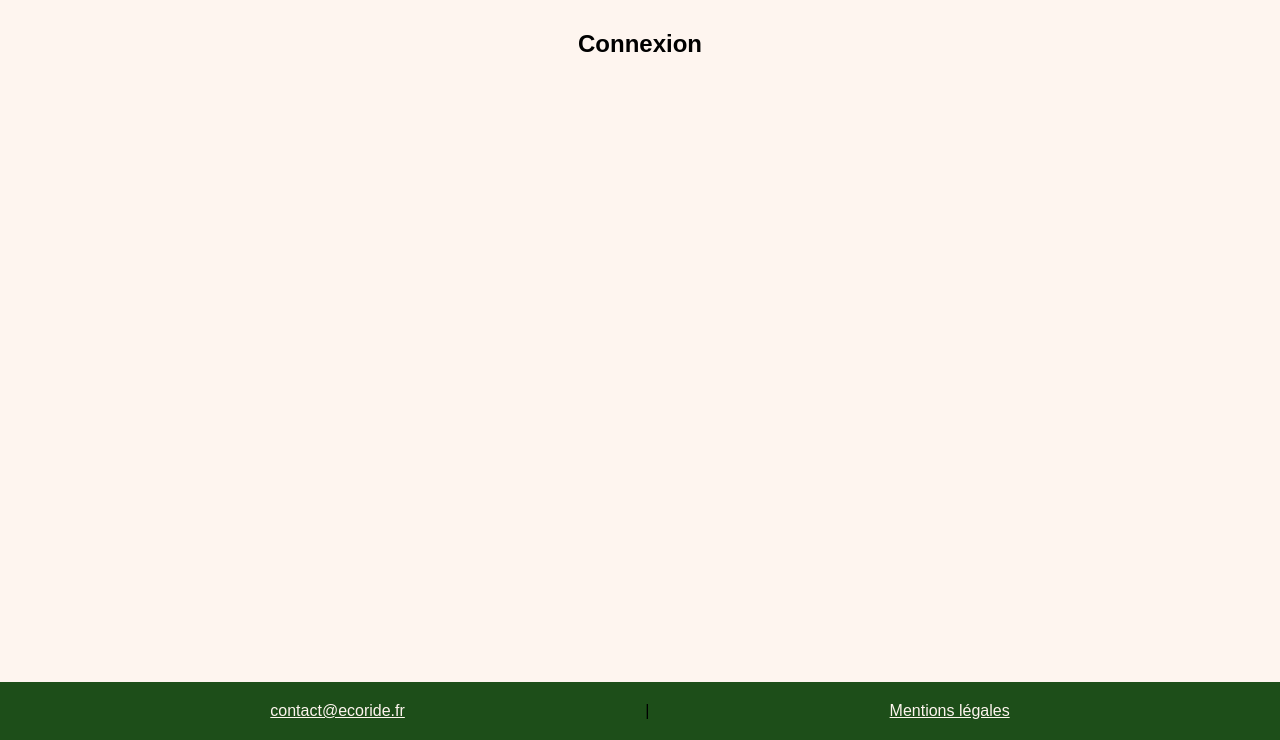
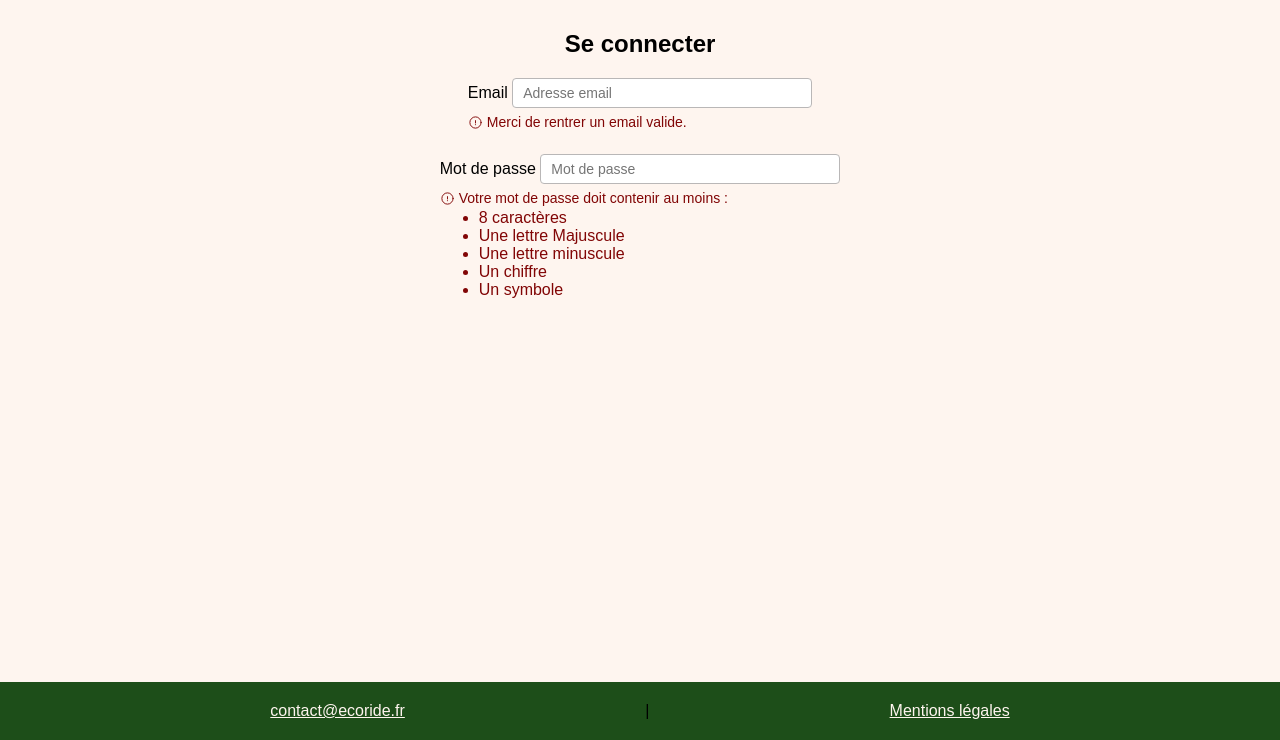
Before and after one commit to Haltarion/ECORIDE, a PHP site: page /pages/connexion.php in a window 1280 px wide. Shown: the part 60-800 px from the top of the page. Run offline with PHP 8.4, Linux system fonts and the light colour scheme.

Commit message:
creat connexion page

```diff
--- a/components/form/input-email.php
+++ b/components/form/input-email.php
@@ -1,5 +1,5 @@
 <div class="component__input-email">
-    <label for="<?= $inputId ?>"><?php echo $label ?></label>
-    <input type="mail" id="<?= $inputId ?>" placeholder="<?= $placeholder ?>" required>
+    <label for="mail">Email</label>
+    <input type="mail" id="mail" placeholder="Adresse email" required>
     <?php include '../components/form/error-alerte.php'; ?>
 </div>
--- a/components/form/input-mdp.php
+++ b/components/form/input-mdp.php
@@ -1,12 +1,13 @@
 <div class="component__input-mdp">
     <label for="mpd">Mot de passe</label>
     <input type="password" id="mdp" placeholder="Mot de passe" required>
-    <div class="component__input-mdp__alerte">
-        <span class="component__input-mdp__alerte__alerte__icon">
+    <div class="component__alerte">
+        <span class="component__alerte__icon">
             <svg xmlns="http://www.w3.org/2000/svg" fill="none" viewBox="0 0 24 24" stroke-width="1.5" stroke="currentColor" class="size-6">
             <path stroke-linecap="round" stroke-linejoin="round" d="M12 9v3.75m9-.75a9 9 0 1 1-18 0 9 9 0 0 1 18 0Zm-9 3.75h.008v.008H12v-.008Z" />
             </svg>
         </span>
+        <div class="component__alerte__input-mdp">
           <p>Votre mot de passe doit contenir au moins :</p>
           <ul>
             <li>8 caractères</li>
@@ -17,3 +18,4 @@
           </ul>
         </div>
     </div>
+</div>
--- a/css/form.css
+++ b/css/form.css
@@ -1,6 +1,6 @@
 /* Style pour la page de covoiturage */
 .covoiturages {
-  width: auto;
+  width: 100%;
   gap: 15px;
   padding: 15px;
 }
@@ -46,8 +46,7 @@ label {
   display: grid;
   grid-template-columns: 1fr 1fr 1fr;
   gap: 8px;
-  width: 100%; /* Prend toute la largeur du parent */
-  box-sizing: border-box; /* Inclut le padding/border dans la largeur */
+  width: 100%;
 }
 .component__input-date__container div {
   display: flex;
@@ -60,15 +59,16 @@ label {
 
 /* Style pour le message d'erreur -------------------------------*/
 .component__alerte__icon svg {
-  width: 12px;
-  height: 12px;
+  width: 15px;
+  height: 15px;
   stroke: var(--red-color);
+  margin-top: 3px;
 }
 
 .component__alerte {
   display: flex;
   flex-direction: row;
-  align-items: center;
+  align-items: flex-start;
   gap: 4px;
   color: var(--red-color);
   margin-top: 4px;
@@ -78,6 +78,10 @@ label {
 .component__alerte p {
   margin-block: 0;
 }
+.component__alerte ul {
+  margin-block: 0;
+  margin-left: 20px;
+}
 
 .container__button {
   width: 100%;
@@ -86,14 +90,30 @@ label {
   padding: 0px 15px;
 }
 
-/* Style pour les écrans mobile ------------------------------- */
-@media screen and (max-width: 699px) {
+/* Style pour les écrans mobile ------------------------------------ */
+@media screen and (max-width: 749px) {
+  /* Style pour la page de covoiturage */
+  .covoiturages {
+    display: flex;
+    flex-direction: column;
+    align-items: center;
+    justify-content: center;
+  }
+
   input {
     width: -webkit-fill-available;
   }
 }
 /* Style pour les écrans desktop ----------------------------------- */
-@media screen and (min-width: 700px) {
+@media screen and (min-width: 750px) {
+  /* Style pour la page de covoiturage */
+  .covoiturages {
+    display: flex;
+    flex-direction: row;
+    align-items: center;
+    justify-content: center;
+  }
+
   input {
     width: 300px;
   }
--- a/css/style.css
+++ b/css/style.css
@@ -38,7 +38,7 @@ body {
   flex-direction: column;
   gap: 20px;
   align-items: center;
-  margin: 60px 0px 30px 0px;
+  margin: 60px 0px 58px 0px;
   padding: 30px 30px;
   position: relative;
 }
@@ -107,25 +107,3 @@ p {
 a {
   color: var(--link-color);
 }
-
-/* Style pour les écrans mobile ------------------------------- */
-@media screen and (max-width: 699px) {
-  /* Style pour la page de covoiturage */
-  .covoiturages {
-    display: flex;
-    flex-direction: column;
-    align-items: center;
-    justify-content: center;
-  }
-}
-
-/* Style pour les écrans desktop ----------------------------------- */
-@media screen and (min-width: 700px) {
-  /* Style pour la page de covoiturage */
-  .covoiturages {
-    display: flex;
-    flex-direction: row;
-    align-items: center;
-    justify-content: center;
-  }
-}
--- a/pages/connexion.php
+++ b/pages/connexion.php
@@ -1,3 +1,8 @@
 <?php include '../common/header.php'; ?>
-    <h1>Connexion</h1>
+    <h1 class="connexion">Se connecter</h1>
+    <?php
+      $alertMessage = "Merci de rentrer un email valide.";
+      include '../components/form/input-email.php';
+    ?>
+    <?php include '../components/form/input-mdp.php'; ?>
 <?php include '../common/footer.php'; ?>
```
Lines whose indentation alone changed are shown as unchanged.
